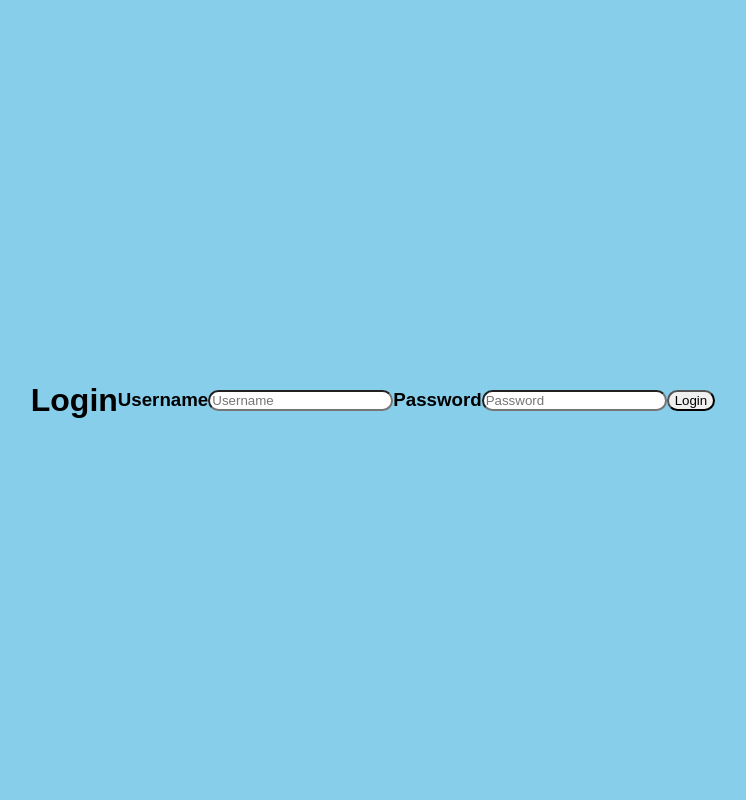
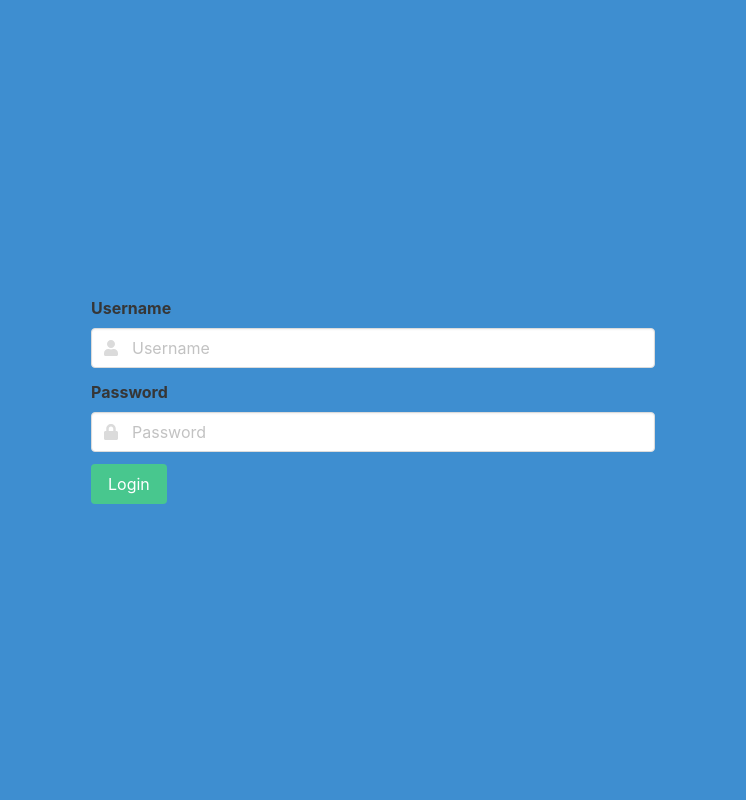
Before and after one commit to jGohan-cpu/Flask-Login_Page, a Flask app: page /login in a window 1280 px wide. Shown: the whole page, without its empty margins (267-1013 px from the left). Run offline with Flask 3, Linux system fonts and the light colour scheme; some libraries are stand-ins or nearby versions.

Commit message:
completed project

```diff
--- a/app.py
+++ b/app.py
@@ -1,6 +1,11 @@
 from flask import (
     Flask,
-    render_template
+    redirect,
+    render_template,
+    session,
+    g,
+    url_for,
+    request
 )
 
 
@@ -21,13 +26,38 @@ users.append(User(id=2, username='Jose', password='secret'))
 print(users[1].id)
 
 app = Flask(__name__)
+app.secret_key = 'somesecretkeythatonlyishouldknow'
 
 
-@app.route('/login')
+@app.before_request
+def before_request():
+    g.user = None
+
+    if 'user_id' in session:
+        user = [x for x in users if x.id == session['user_id']][0]
+        g.user = user
+
+
+@app.route('/login', methods=['GET', 'POST'])
 def login():
+    if request.method == 'POST':
+        session.pop('user_id', None)
+
+        username = request.form['username']
+        password = request.form['password']
+
+        user = [x for x in users if x.username == username][0]
+        if user and user.password == password:
+            session['user_id'] = user.id
+            return redirect(url_for('profile'))
+
+        return redirect(url_for('login'))
+
     return render_template('login.html')
 
 
 @app.route('/profile')
 def profile():
+    if not g.user:
+        return redirect(url_for('login'))
     return render_template('profile.html')
--- a/templates/login.css
+++ /dev/null
@@ -1,35 +0,0 @@
-body {
-    margin: 0;
-    background-color: skyblue;
-    font-family: Arial, sans-serif;
-    display: flex;
-    justify-content: center;
-    align-items: center;
-    min-height: 100vh;
-}
-
-.center-container {
-    text-align: center;
-}
-
-.center-content {
-    text-align: left;
-    padding: 20px;
-    background-color: white;
-    border-radius: 10px;
-    box-shadow: 0 0 10px rgba(0, 0, 0, 0.1);
-    align-items: center;
-}
-
-
-.UserInput {
-    border-radius: 20px;
-}
-
-.PassInput {
-    border-radius: 20px;
-}
-
-.LogButton {
-    border-radius: 20px;
-}
--- a/templates/login.html
+++ b/templates/login.html
@@ -5,20 +5,48 @@
     <meta charset="utf-8">
     <meta name="viewport" content="width=device-width, initial-scale=1">
     <title>Login</title>
-    <link rel="stylesheet" href="login.css">
-
-
+    <link rel="stylesheet" href="https://cdn.jsdelivr.net/npm/bulma@0.8.0/css/bulma.min.css">
+    <script defer src="https://use.fontawesome.com/releases/v5.3.1/js/all.js"></script>
 </head>
 
 <body>
-    <h1>Login</h1>
-    <h3>Username</h3>
-    <input class="UserInput" placeholder="Username">
-    <h3>Password</h3>
-    <input class="PassInput" placeholder="Password">
-    <button class="LogButton">
-        Login
-    </button>
+    <section class="hero is-info is-fullheight">
+        <div class="hero-body">
+            <div class="container">
+                <div class="columns is-centered">
+                    <div class="column is-half">
+                        <form method="POST">
+                            <div class="field">
+                                <label class="label">Username</label>
+                                <div class="control has-icons-left has-icons-right">
+                                    <input class="input" type="text" name="username" placeholder="Username">
+                                    <span class="icon is-small is-left">
+                                        <i class="fas fa-user"></i>
+                                    </span>
+                                </div>
+                            </div>
+                            <div class="field">
+                                <label class="label">Password</label>
+                                <p class="control has-icons-left">
+                                    <input class="input" type="password" name="password" placeholder="Password">
+                                    <span class="icon is-small is-left">
+                                        <i class="fas fa-lock"></i>
+                                    </span>
+                                </p>
+                            </div>
+                            <div class="field">
+                                <p class="control">
+                                    <button type="submit" class="button is-success">
+                                        Login
+                                    </button>
+                                </p>
+                            </div>
+                        </form>
+                    </div>
+                </div>
+            </div>
+        </div>
+    </section>
 </body>
 
 </html>
```
Also changed, not shown: templates/profile.html (+15 -8 lines), templates/profile.css (deleted).
